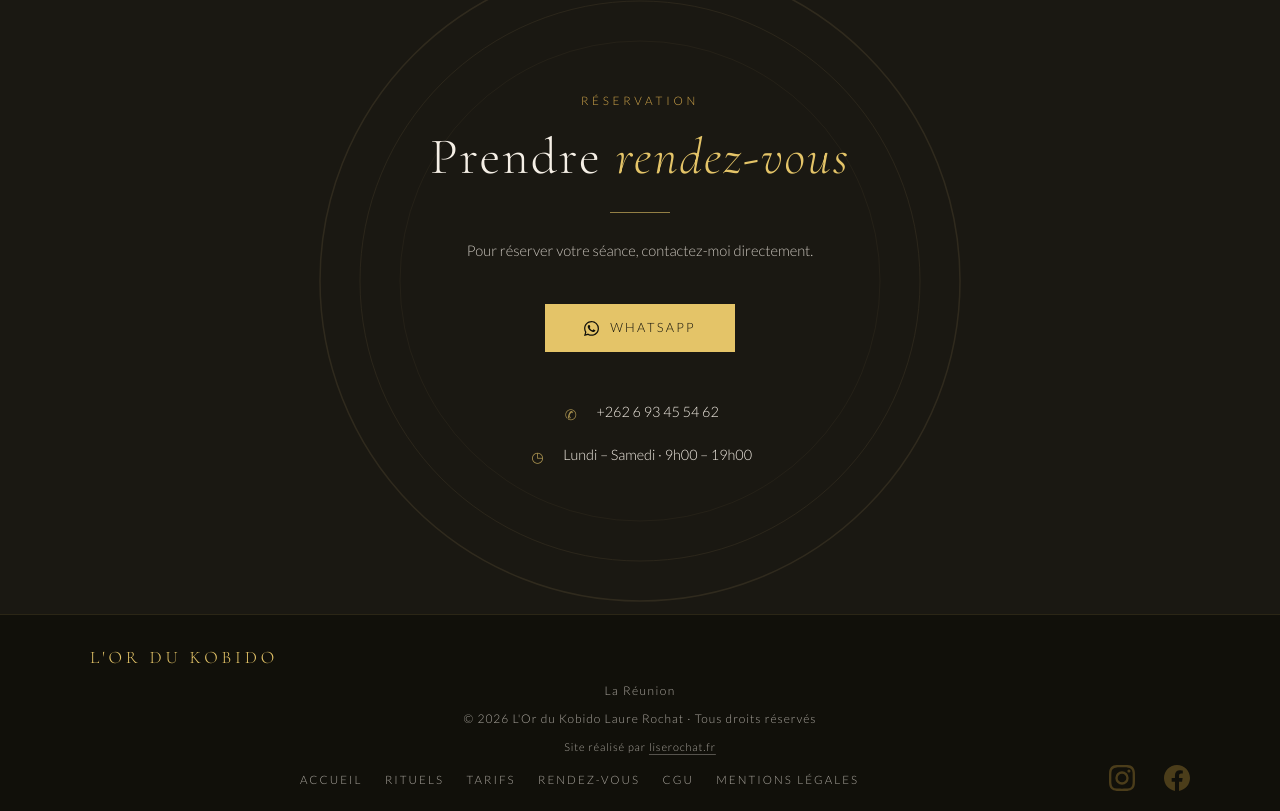
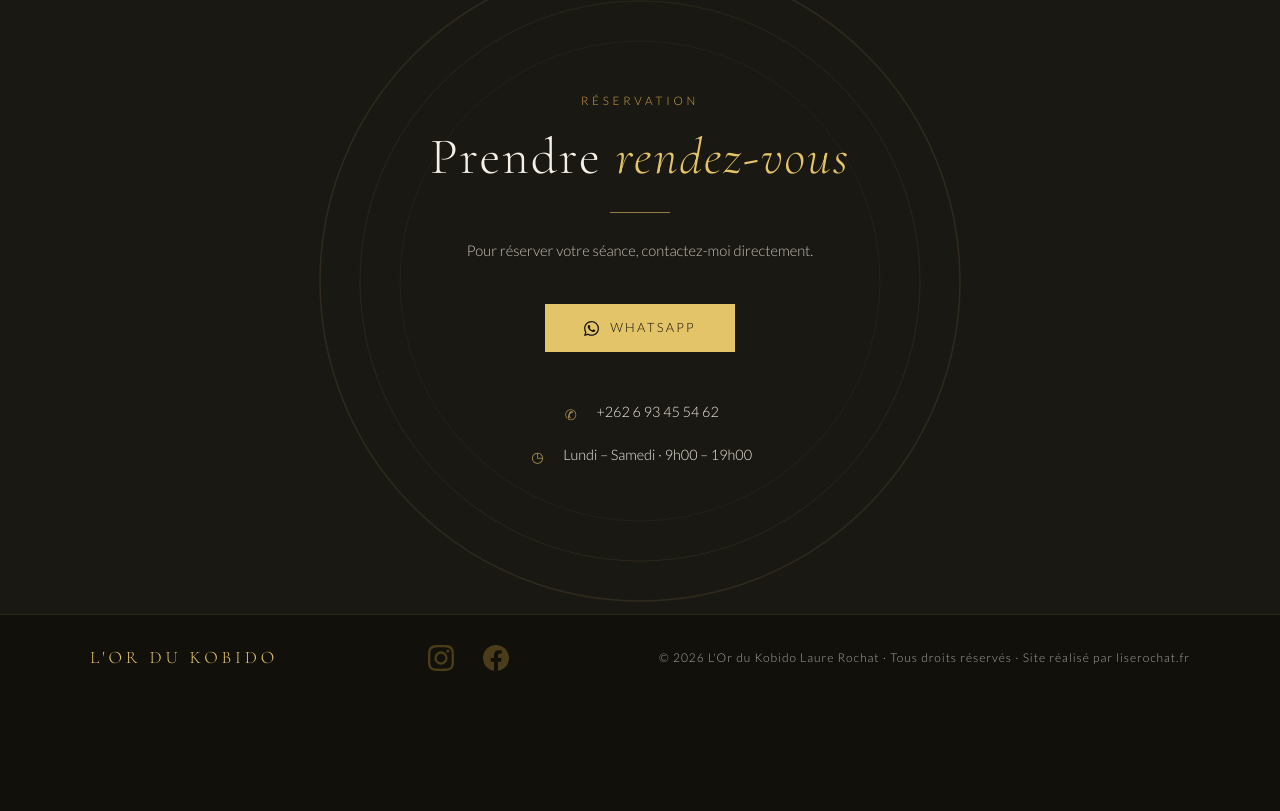
Before and after one commit to WebDevFreelance/lordukobido.github.io, a plain HTML site: page index.html in a window 1280 px wide. Shown: the part 7167-7978 px from the top of the page. After the commit the page ends 7860 px from the top, so only its background shows below. Drawn offline with nearby package versions, Linux system fonts and the light colour scheme.

Commit message:
feat: update index

```diff
--- a/index.html
+++ b/index.html
@@ -558,19 +558,7 @@
         <svg width="26" height="26" viewBox="0 0 24 24" fill="currentColor" aria-hidden="true" focusable="false"><path d="M24 12.073c0-6.627-5.373-12-12-12s-12 5.373-12 12c0 5.99 4.388 10.954 10.125 11.854v-8.385H7.078v-3.47h3.047V9.43c0-3.007 1.792-4.669 4.533-4.669 1.312 0 2.686.235 2.686.235v2.953H15.83c-1.491 0-1.956.925-1.956 1.874v2.25h3.328l-.532 3.47h-2.796v8.385C19.612 23.027 24 18.062 24 12.073z"/></svg>
       </a>
     </div>
-    <nav aria-label="Liens footer">
-      <ul class="footer__links" role="list">
-        <li><a href="index.html">Accueil</a></li>
-        <li><a href="#prestations">Rituels</a></li>
-        <li><a href="#tarifs">Tarifs</a></li>
-        <li><a href="#contact">Rendez-vous</a></li>
-        <li><a href="cgu.html">CGU</a></li>
-        <li><a href="cname.html">Mentions légales</a></li>
-      </ul>
-    </nav>
-    <address class="footer__address">La Réunion</address>
-    <p class="footer__copy">© <span id="year">2026</span> L'Or du Kobido  Laure Rochat · Tous droits réservés</p>
-    <p class="footer__credit">Site réalisé par <a href="https://liserochat.fr" target="_blank" rel="noopener noreferrer">liserochat.fr</a></p>
+    <p class="footer__copy">© <span id="year">2026</span> L'Or du Kobido  Laure Rochat · Tous droits réservés · Site réalisé par <a href="https://liserochat.fr" target="_blank" rel="noopener noreferrer">liserochat.fr</a></p>
   </div>
 </footer>
 
--- a/style.css
+++ b/style.css
@@ -722,9 +722,7 @@ a  { color: inherit; text-decoration: none; }
   }
   .footer__inner > nav { order: 2; flex: 1 1 auto; }
   .footer__socials { order: 3; }
-  .footer__address,
-  .footer__copy,
-  .footer__credit { width: 100%; text-align: center; }
+  .footer__copy { order: 4; flex: 0 0 auto; }
 }
 .footer__logo {
   font-family: var(--font-titre);
@@ -1109,25 +1107,6 @@ a  { color: inherit; text-decoration: none; }
   outline-offset: 5px;
 }
 
-/* ── Footer adresse & crédit ── */
-.footer__address {
-  font-style: normal;
-  font-size: 0.75rem;
-  letter-spacing: 0.12em;
-  opacity: 0.4;
-}
-.footer__credit {
-  font-size: 0.68rem;
-  opacity: 0.42;
-  letter-spacing: 0.08em;
-}
-.footer__credit a {
-  text-decoration: underline;
-  text-underline-offset: 3px;
-  text-decoration-color: rgba(255,255,255,0.2);
-  transition: opacity var(--transition);
-}
-.footer__credit a:hover { opacity: 1; }
 
 /* ══════════════════════════════════════════
    ACCESSIBILITÉ — prefers-reduced-motion
@@ -1178,9 +1157,6 @@ a  { color: inherit; text-decoration: none; }
 /* Footer */
 .footer__links a  { opacity: 1; color: rgba(245, 239, 230, 0.68); }
 .footer__copy     { opacity: 1; color: rgba(245, 239, 230, 0.68); font-size: 0.75rem; }
-.footer__address  { opacity: 1; color: rgba(245, 239, 230, 0.68); }
-.footer__credit   { opacity: 1; color: rgba(245, 239, 230, 0.68); }
-.footer__credit a { text-decoration-color: rgba(245, 239, 230, 0.3); }
 
 /* ── Tarifs — helpers styles inline externalisés ── */
 .tarifs__th--right        { text-align: right; }
```
